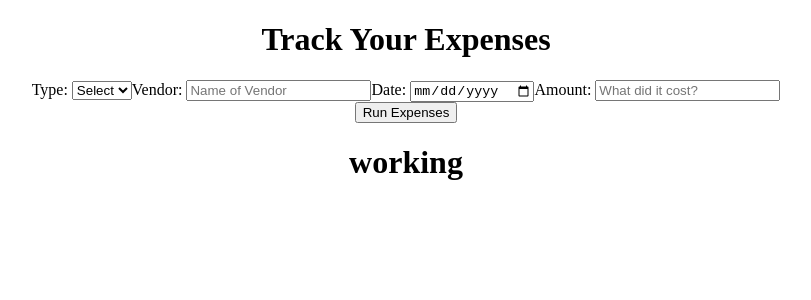
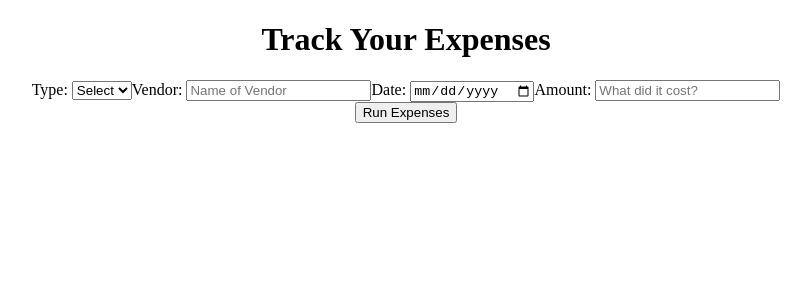
Before and after one commit to quietoutthere/react-expense-tracker, a React (Create React App) app in the folder react-expense-tracker/: page / in a window 1280 px wide. Shown: the top 300 px of the page, without its empty margins (234-1045 px from the left). Built offline with nearby package versions, Linux system fonts and the light colour scheme.

Commit message:
table bootstrap added

```diff
--- /dev/null
+++ b/package.json
@@ -0,0 +1,5 @@
+{
+  "dependencies": {
+    "react-bootstrap-table-control": "^1.3.0"
+  }
+}
--- a/react-expense-tracker/src/App.js
+++ b/react-expense-tracker/src/App.js
@@ -1,14 +1,12 @@
 import './Components/InputFields'
 import InputFields from './Components/InputFields';
 import Header from './Components/Header';
-import ExpenseDisplay from './Components/ExpenseDisplay';
 
 function App() {
   return (
     <div className="App">
         <Header />
         <InputFields />
-        <ExpenseDisplay />
     </div>
   );
 }
--- a/react-expense-tracker/src/Components/ExpenseDisplay.js
+++ b/react-expense-tracker/src/Components/ExpenseDisplay.js
@@ -1,9 +1,16 @@
 import React from 'react';
+import InputFields from './InputFields';
 
-function Display () {
+function Display (props) {
     return (
-        <h1>working</h1>
+    <h1>{props.amount}</h1>
     )
 }
 
 export default Display;
+
+//test case
+
+//pull state of InputFields and place them in the table
+
+//
--- a/react-expense-tracker/src/Components/InputFields.js
+++ b/react-expense-tracker/src/Components/InputFields.js
@@ -1,5 +1,6 @@
 import React from 'react';
 import { useState } from 'react';
+import Display from './ExpenseDisplay';
 
 
 function InputFields() {
@@ -19,10 +20,11 @@ function InputFields() {
 
 
     return (
+        <>
             <form>
                 <div className="input-fields">
                     <label htmlFor="type">Type: </label>
-                <select name="type" id="type" defaultValue={ 'Select' } required>
+                    <select name="type" id="type" defaultValue={ 'Select' } onChange={handleChange} required>
                         <option disabled defaultValue={ 'Select' }>Select</option>
                         <option value={ 'card' }>Card</option>
                         <option value={ 'cash' }>Cash</option>
@@ -39,21 +41,11 @@ function InputFields() {
                     <button onClick={handleClick}>Run Expenses</button>
                 </div>
             </form>
+            <div>
+                <Display amount={amount}/>
+            </div>
+        </>
     )
 };
 
 export default InputFields;
-
-//Test Case
-
-//Grab input fields values
-
-//Step 1: User types in values
-//Expected: Values show up on screen
-//Actual: It works
-
-//Step 2: User presses Run Expenses
-//Expected: Values show up on ExpenseTable.js
-//Actual: Does not work
-
-//Step 3:
```
Also changed, not shown: 1 other file (tests, documents, lock files or other folders). Lines whose indentation alone changed are shown as unchanged.
